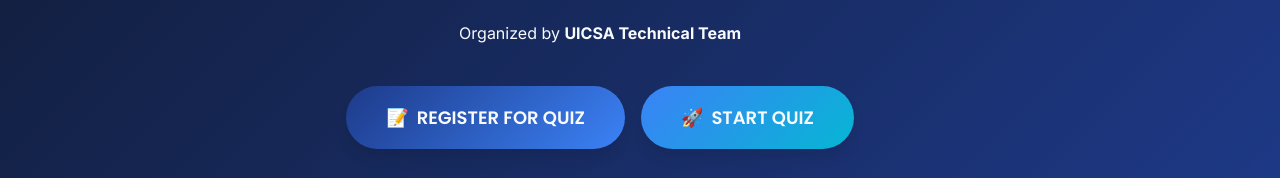
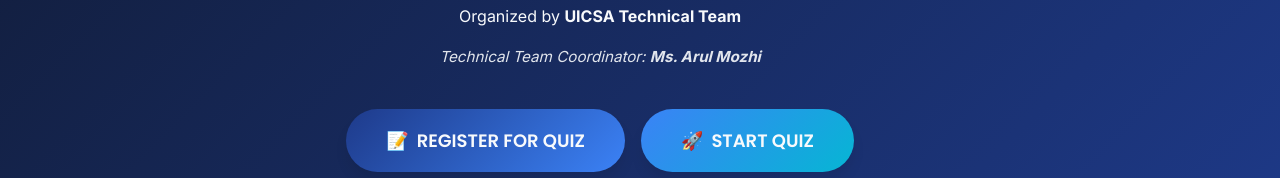
Before and after one commit to ramana2435/QUIZ-WEBSITE-UICSA-Technical-team, a plain HTML site: page index.html in a window 1280 px wide. Shown: the part 600-778 px from the top of the page. Drawn offline with Linux system fonts and the light colour scheme.

Commit message:
Update quiz website

```diff
--- a/index.html
+++ b/index.html
@@ -102,6 +102,7 @@
 
                 <div class="hero-organized" data-aos="fade-up" data-aos-delay="400">
                     <p>Organized by <strong>UICSA Technical Team</strong></p>
+                    <p class="coordinator-name">Technical Team Coordinator: <strong>Ms. Arul Mozhi</strong></p>
                 </div>
 
                 <div class="hero-buttons" data-aos="fade-up" data-aos-delay="500">
@@ -830,6 +831,7 @@
                 <div class="footer-organized">
                     <p><strong>Organized by</strong></p>
                     <p>UICSA Technical Team</p>
+                    <p class="coordinator-name">Coordinator: Ms. Arul Mozhi</p>
                 </div>
 
                 <div class="footer-quick-links">
--- a/style.css
+++ b/style.css
@@ -433,6 +433,13 @@ img {
     opacity: 0.85;
 }
 
+.hero-organized .coordinator-name {
+    font-size: 0.95rem;
+    margin-top: 0.5rem;
+    opacity: 0.9;
+    font-style: italic;
+}
+
 .hero-buttons {
     display: flex;
     align-items: center;
@@ -1434,6 +1441,12 @@ section {
     margin-bottom: 0.5rem;
 }
 
+.footer-organized .coordinator-name {
+    font-size: 0.875rem;
+    opacity: 0.75;
+    font-style: italic;
+}
+
 .footer-quick-links h4 {
     font-size: 1.125rem;
     color: var(--accent-light);
```
